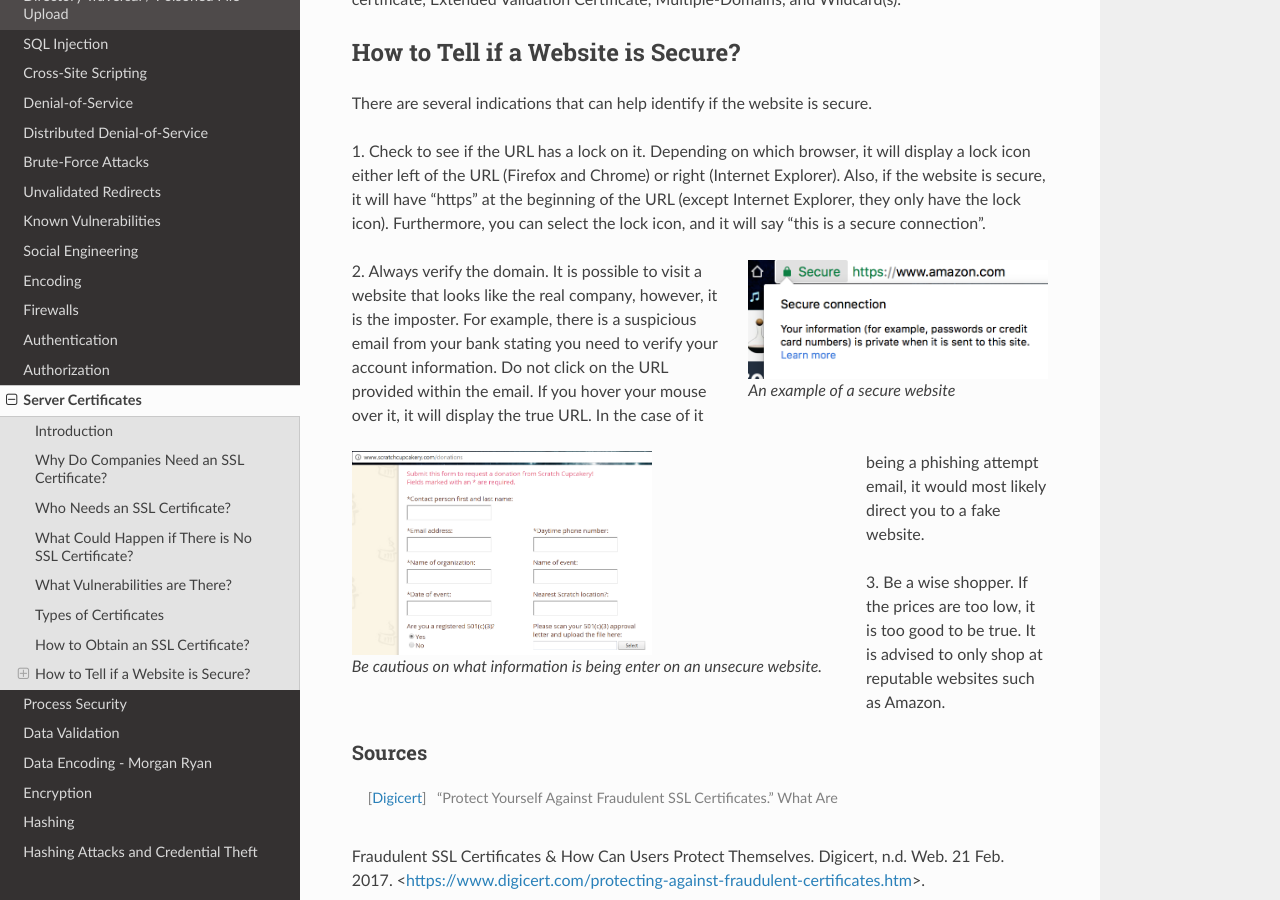
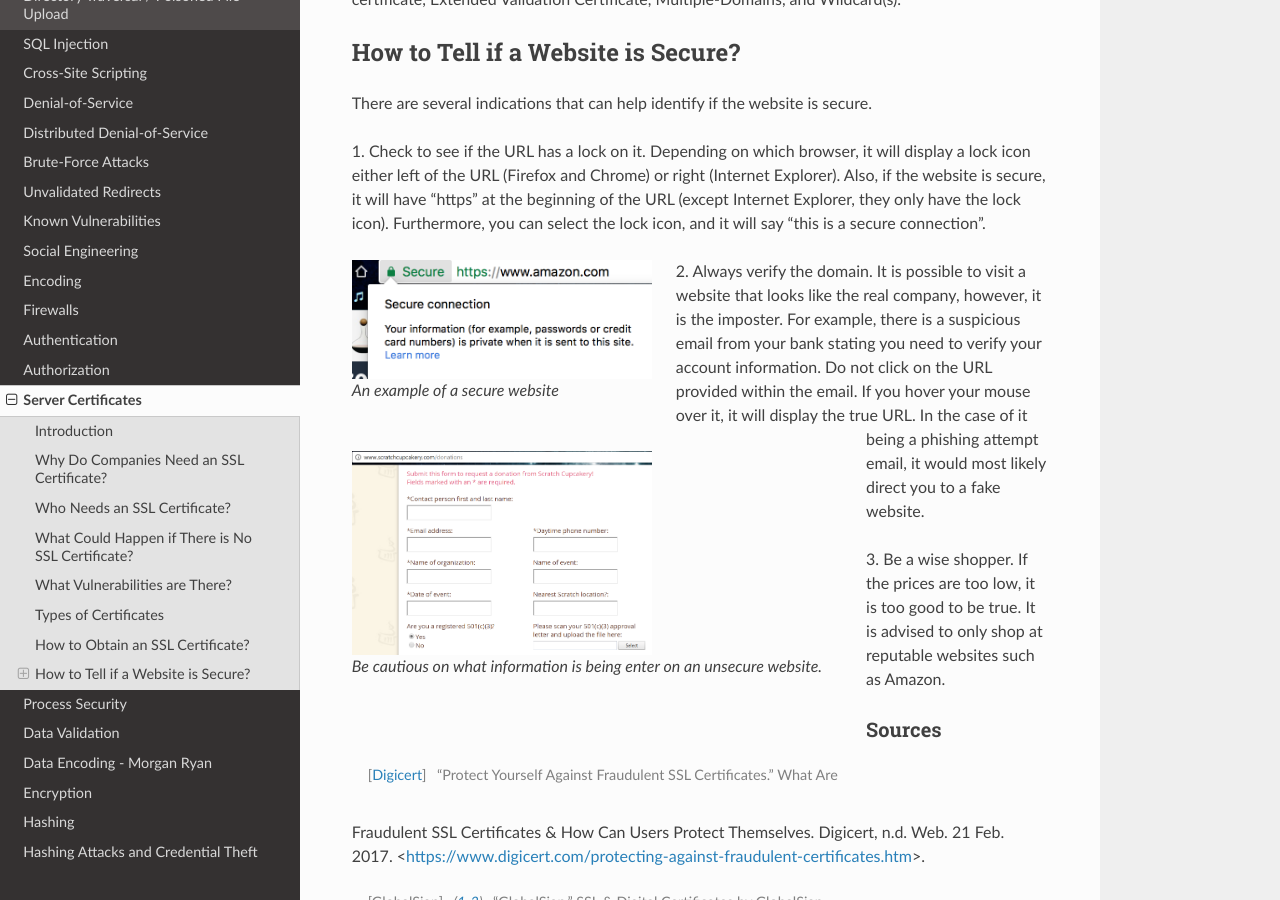
Before and after one commit to pvcraven/2017_web_security, a Sphinx documentation site: the page built from source/server_certificates/server_certificates.rst, in a window 1280 px wide and 900 px high, scrolled down 1810 px. Built offline with Sphinx 7.4.7 and the Read the Docs theme 2.0.0, drawn with Linux system fonts in a browser that asks for light colours.

Commit message:
realigned the images

```diff
--- a/source/server_certificates/server_certificates.rst
+++ b/source/server_certificates/server_certificates.rst
@@ -90,13 +90,13 @@
 
 
 .. figure:: amazonSecure.png
-		:align: right
+		:align: left
 		:width: 300px
 		:alt: Secure Message
 
 		An example of a secure website
 
-.. figure:: cupcakeUnsecure.png
+.. figure:: cakeUnsecure.png
 		:align: left
 		:width: 300px
 		:alt: Cupcake Form
```
Also changed, not shown: source/server_certificates/cakeUnsecure.png (renamed from source/server_certificates/cupcakeUnsecure.png).
